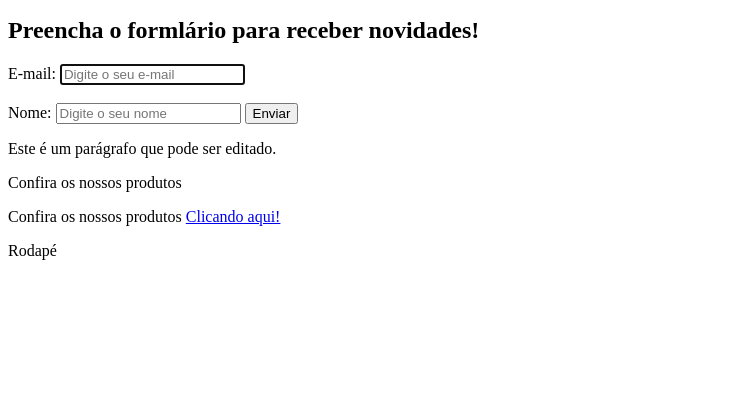
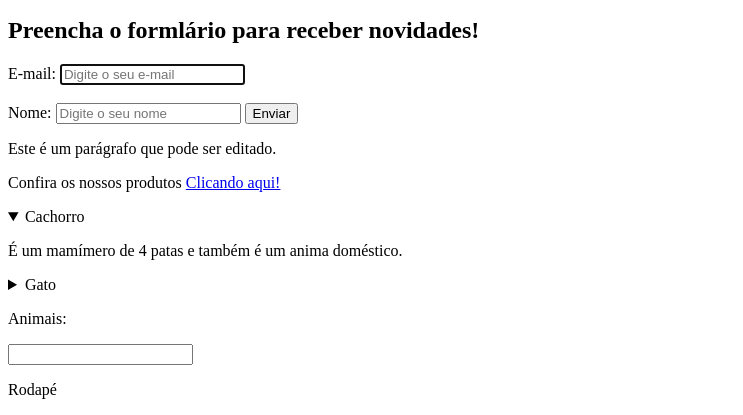
Before and after one commit to Jeffdiginvice/HTML5-e-CSS3-T-cnicas-Avan-adas--Com-Flexbox-e-4-Projetos-, a plain HTML site: page PROJETO/HTML/index.html in a window 1280 px wide. Shown: the part 906-1321 px from the top of the page, without its empty margins (0-743 px from the left). Before the commit the page ends 1182 px from the top, so only its background shows below. Drawn offline with Linux system fonts and the light colour scheme.

Commit message:
tag datalist

```diff
--- a/PROJETO/HTML/index.html
+++ b/PROJETO/HTML/index.html
@@ -50,11 +50,28 @@
     <div>
         <p contenteditable="true">Este é um parágrafo que pode ser editado.</p><!--Agora eu posso editar o parágrafo diretamente da página-->
     </div>
+    </article>
     <aside>
-        <p>Confira os nossos produtos</p>
+        <p>Confira os nossos produtos <a href="#">Clicando aqui!</a></p>
     </aside>
-        <p>Confira os nossos produtos <a href="#">Clicando aqui!</a></p>
-    </article>
+    <details open="open">
+        <summary>Cachorro</summary>
+        <p>É um mamímero de 4 patas e também é um anima doméstico.</p>
+    </details>
+    <details>
+        <summary>Gato</summary>
+        <p>É um mamímero de 4 patas e também é um anima doméstico.</p>
+    </details>
+    <form action="">
+        <p>Animais:</p>
+        <input list="animais" name="animal">
+            <datalist id="animais">
+                <option value="Cachorro"></option>
+                <option value="Gato"></option>
+                <option value="Cavalo"></option>
+                <option value="Elefante"></option>
+            </datalist>
+    </form>
     <footer>
         <p>Rodapé</p>
     </footer>
```
